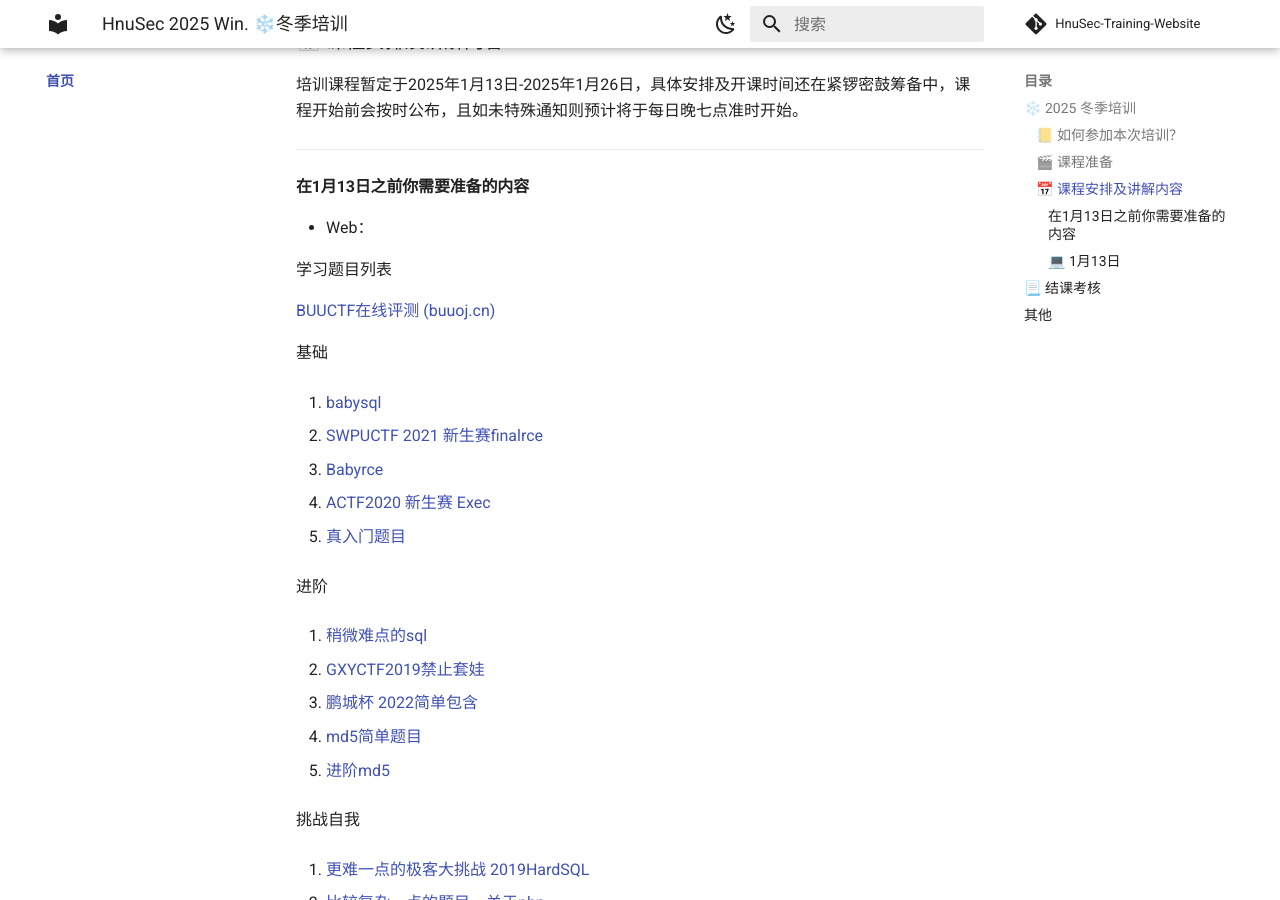
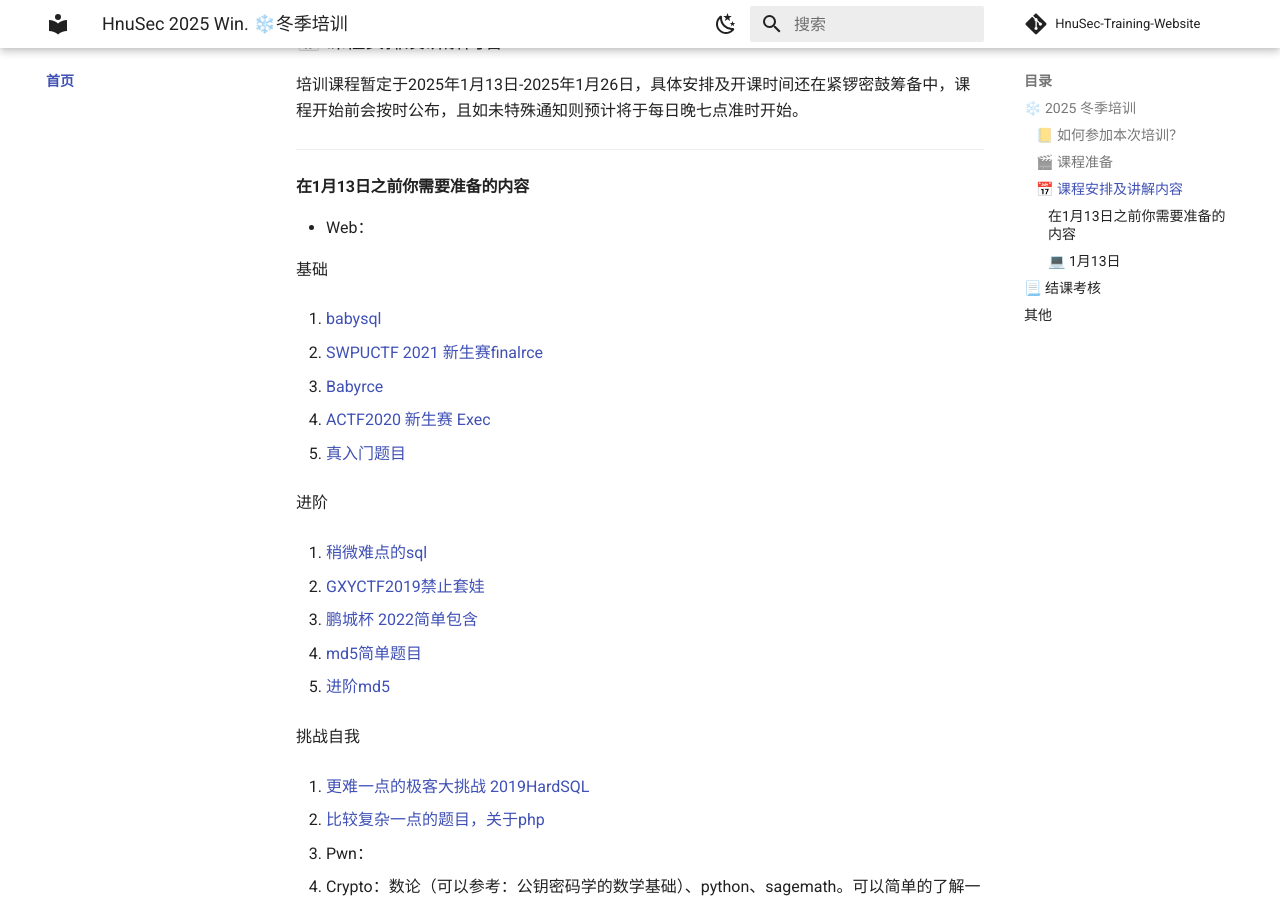
Before and after one commit to natro92/HnuSec-Training-Website, an MkDocs documentation site: the page built from docs/index.md, in a window 1280 px wide and 900 px high, scrolled down 1265 px. Built offline with MkDocs 1.6.1 and Material for MkDocs 9.7.7, drawn with Linux system fonts in a browser that asks for light colours; comment, search, counter and statistics services are not loaded.

Commit message:
Update index.md

```diff
--- a/docs/index.md
+++ b/docs/index.md
@@ -43,10 +43,6 @@
 #### 在1月13日之前你需要准备的内容
 
 - Web：
-
-学习题目列表
-
-[BUUCTF在线评测 (buuoj.cn)](https://buuoj.cn/challenges#[极客大挑战 2019]BabySQL)
 
 基础
 
```
